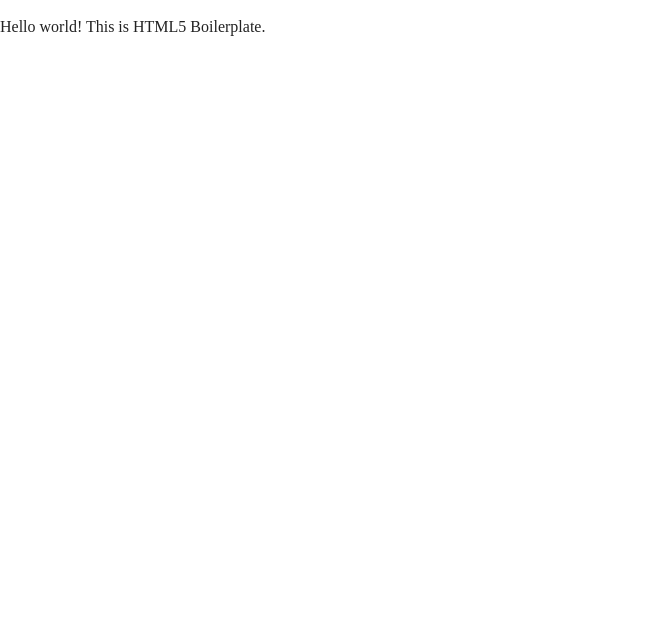
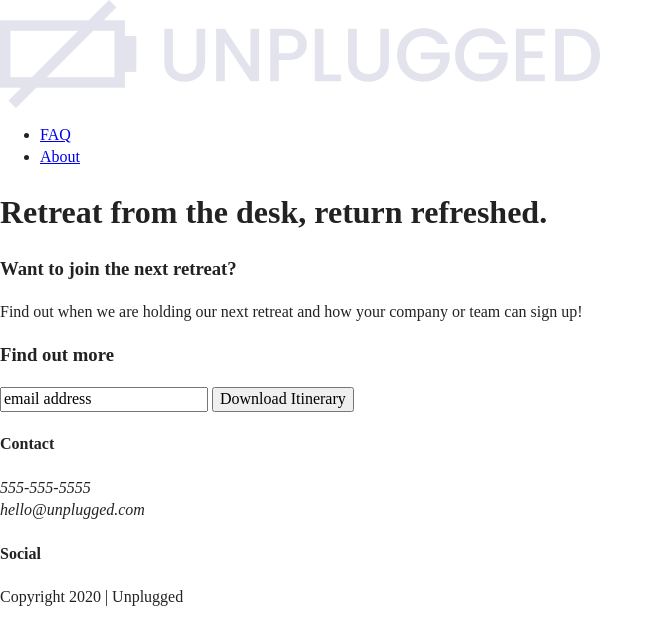
Before and after one commit to katarzyna-kw/unplugged, a website: page index.html in a window 1280 px wide. Shown: the whole page, without its empty margins (0-663 px from the left). Drawn offline with Linux system fonts and the light colour scheme.

Commit message:
HTML code for header and footer

```diff
--- a/index.html
+++ b/index.html
@@ -3,7 +3,7 @@
 
 <head>
   <meta charset="utf-8">
-  <title></title>
+  <title>Unplugged</title>
   <meta name="description" content="">
   <meta name="viewport" content="width=device-width, initial-scale=1">
 
@@ -24,8 +24,82 @@
 
 <body>
 
-  <!-- Add your site or application content here -->
-  <p>Hello world! This is HTML5 Boilerplate.</p>
+<header>
+  <div class="content-wrapper">
+    <a href="#">
+      <img src="img/unpluggedlogo.png" alt="unplugged logo">
+    </a>
+    <div class="header-divider"></div>
+    <nav>
+      <ul>
+        <li><a href="faq/index.html" target="_blank">FAQ</a></li>
+        <li><a href="about/index.html" target="_blank">About</a></li>
+      </ul>
+    </nav>
+  </div>
+</header>
+
+<main>
+
+  <section>
+    <section="hero-area">
+      <div class="content-wrapper">
+        <h1>Retreat from the desk, return refreshed.</h1>
+      </div>
+    </section>
+  </section>
+
+  <aside>
+    <div class="content-wrapper">
+      <div class="form-description">
+        <h3>Want to join the next retreat?</h3>
+        <p>
+          Find out when we are holding our next retreat and how your company or team can sign up!
+        </p>
+      </div>
+    <div class="form">
+      <h3>Find out more</h3>
+      <input type="text" name="name" value="email address">
+      <input type="button" value="Download Itinerary">
+    </div>
+  </aside>
+
+</main>
+
+<footer>
+  <div class="content-wrapper">
+    <div class="footer-content">
+      <div class="contact">
+        <h4>Contact</h4>
+        <address>
+          <p>
+            555-555-5555<br>
+            hello@unplugged.com
+          </p>
+        </address>
+      </div>
+      <div class="social">
+        <h4>Social</h4>
+        <div class="social-icons">
+          <p>
+            <a href="https://www.facebook.com/yoursite" target="_blank"></a>
+          </p>
+          <p>
+            <a href="https://www.twitter.com" target="_blank"></a>
+          </p>
+          <p>
+            <a href="https://www.instagram.com" target="_blank"></a>
+          </p>
+        </div>
+      </div>
+    </div>
+  </div>
+
+  <div class="copyright">
+    <p>Copyright 2020 | Unplugged</p>
+  </div>
+</footer>
+
   <script src="../js/vendor/modernizr-3.11.2.min.js"></script>
   <script src="../js/plugins.js"></script>
   <script src="../js/main.js"></script>
```
Also changed, not shown: img/rawpixel-800820-unsplash1.jpg (added), img/unpluggedlogo.png (added), 2 other files.
